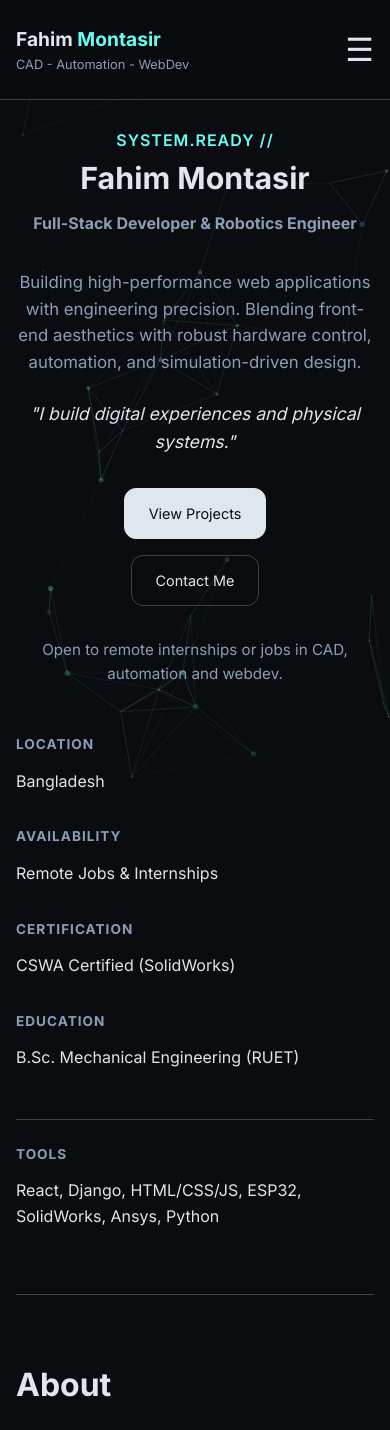
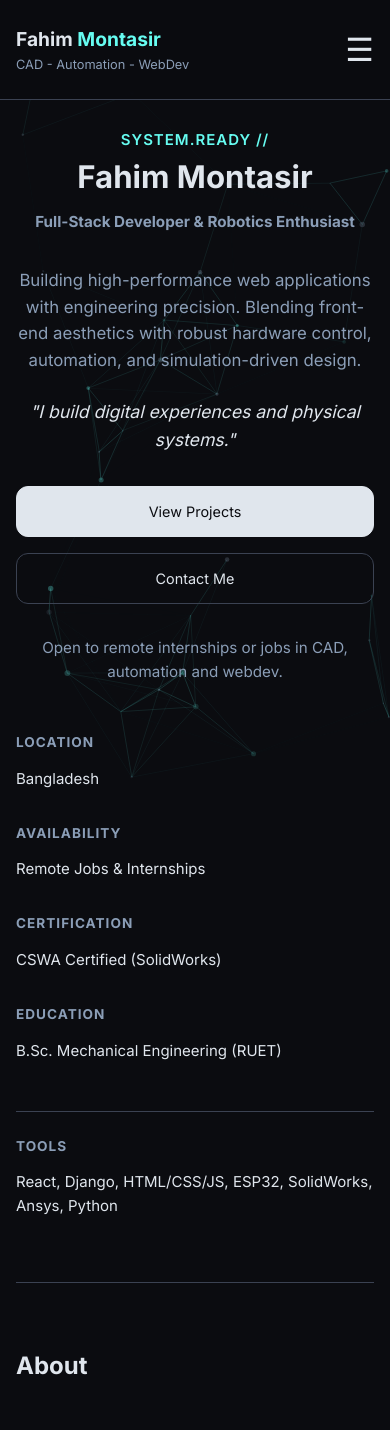
Before and after one commit to fahim-m0ntasir/portfolio, a Django app: page / in a window 390 px wide. Shown: the top 1430 px of the page. Run offline with Django 5.2, Linux system fonts and the light colour scheme; data comes from the database, SQL or seed files in the repository.

Commit message:
Fix UI responsiveness and title

```diff
--- a/templates/index.html
+++ b/templates/index.html
@@ -581,7 +581,7 @@
             }
 
             .hero-text h1 {
-                font-size: 2.2rem;
+                font-size: clamp(2rem, 6vw, 3.5rem);
             }
 
             .hero-text .subtitle {
@@ -632,15 +632,29 @@
                 gap: 2rem;
             }
 
-            /* Smaller hero h1 on tiny phones */
+            /* Smaller text on tiny phones */
             .hero-text h1 {
-                font-size: 1.9rem;
+                font-size: clamp(1.5rem, 8vw, 2rem);
+            }
+            .section-header h2 {
+                font-size: 1.5rem;
+            }
+            .hero-text .subtitle {
+                font-size: 0.95rem;
+            }
+            body {
+                font-size: 15px;
             }
 
             /* Stack hero buttons vertically on phones */
             .hero-buttons {
                 flex-direction: column;
                 align-items: center;
+                width: 100%;
+            }
+            .hero-buttons .btn {
+                width: 100%;
+                text-align: center;
             }
 
             /* Approach section: collapse to 1 col on phones */
@@ -695,7 +709,7 @@
                 <p style="color: var(--accent); margin-bottom: 0.5rem; font-weight: 600; letter-spacing: 1px;">
                     SYSTEM.READY //</p>
                 <h1>Fahim Montasir</h1>
-                <p class="subtitle"><strong>Full-Stack Developer & Robotics Engineer</strong></p>
+                <p class="subtitle"><strong>Full-Stack Developer & Robotics Enthusiast</strong></p>
                 <p style="color: var(--text-muted); font-size: 1.05rem; margin-bottom: 1.5rem;">
                     Building high-performance web applications with engineering precision. Blending front-end aesthetics
                     with robust hardware control, automation, and simulation-driven design.
```
